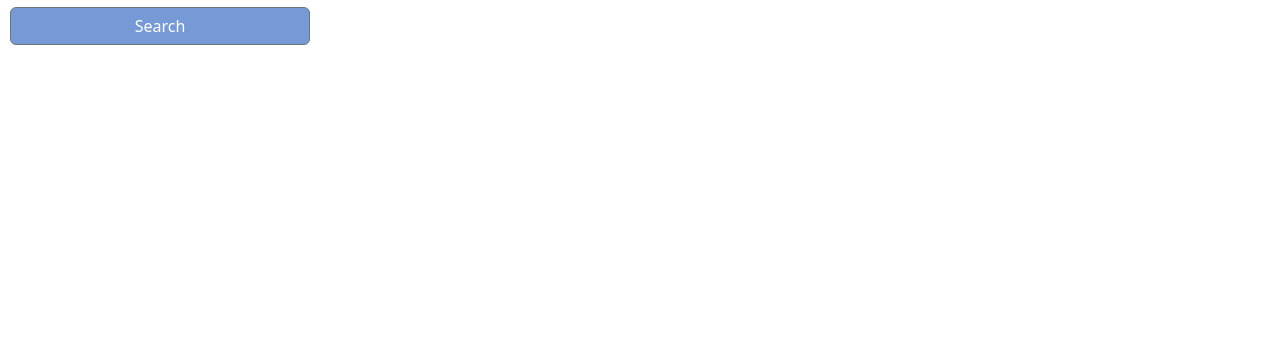
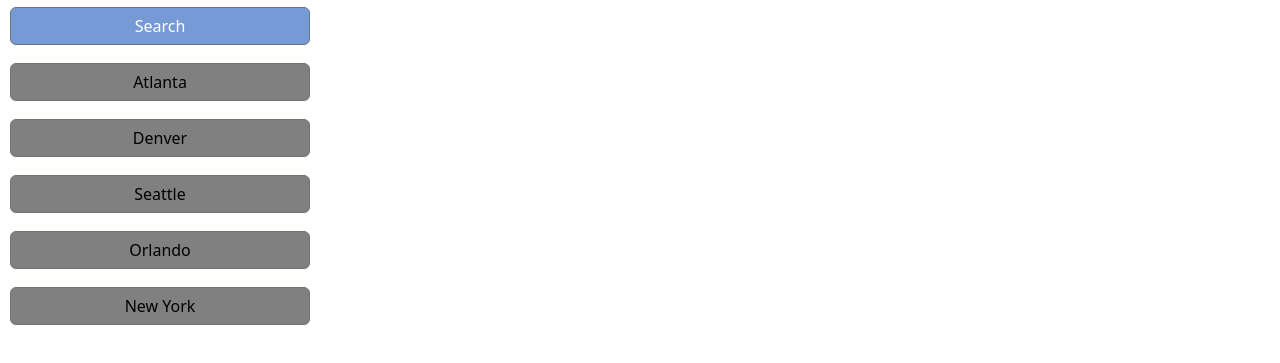
Before and after one commit to BAJones22/module-six-challenge, a plain HTML site: page index.html in a window 1280 px wide. Shown: the part 155-518 px from the top of the page. Drawn offline with nearby package versions, Linux system fonts and the light colour scheme.

Commit message:
added previously searched cities

```diff
--- a/assets/style.css
+++ b/assets/style.css
@@ -39,3 +39,13 @@ body {
     color: white;
     background-color: rgba(27, 88, 187, 0.601);
   }
+
+  .previous-search .btn {
+    width: 300px;
+    margin-top: 18px;
+    display: block;
+    vertical-align: middle;
+    margin-left: 10px;
+    color: black;
+    background-color: gray;
+  }
--- a/index.html
+++ b/index.html
@@ -14,14 +14,20 @@
 
 <!-- Input field for the city search -->
 <h2><span>Search for a City:</span></h2>
-<div class="form-group">
+<div class="city-search">
     <div class="form-inline">
       <input type="text" class="form-control mr-sm-2" placeholder="City, State or ZipCode" aria-label="City, State or Zip Code" aria-describedby="button-addon2">
       <button class="btn btn-outline-secondary" type="button" id="button-addon2">Search</button>
-    </div>
+   </div>
   </div>
 <!-- Previously searched cities -->
-
+<div class = "previous-search">
+<button class="btn btn-outline-secondary" type="button" id="button-addon2">Atlanta</button>
+<button class="btn btn-outline-secondary" type="button" id="button-addon2">Denver</button>
+<button class="btn btn-outline-secondary" type="button" id="button-addon2">Seattle</button>
+<button class="btn btn-outline-secondary" type="button" id="button-addon2">Orlando</button>
+<button class="btn btn-outline-secondary" type="button" id="button-addon2">New York</button>
+ </div>
 <!-- Main result header listed with city name, date, weather icon -->
 <!-- Main results ul listed temp, wind, humidity -->
 
```
